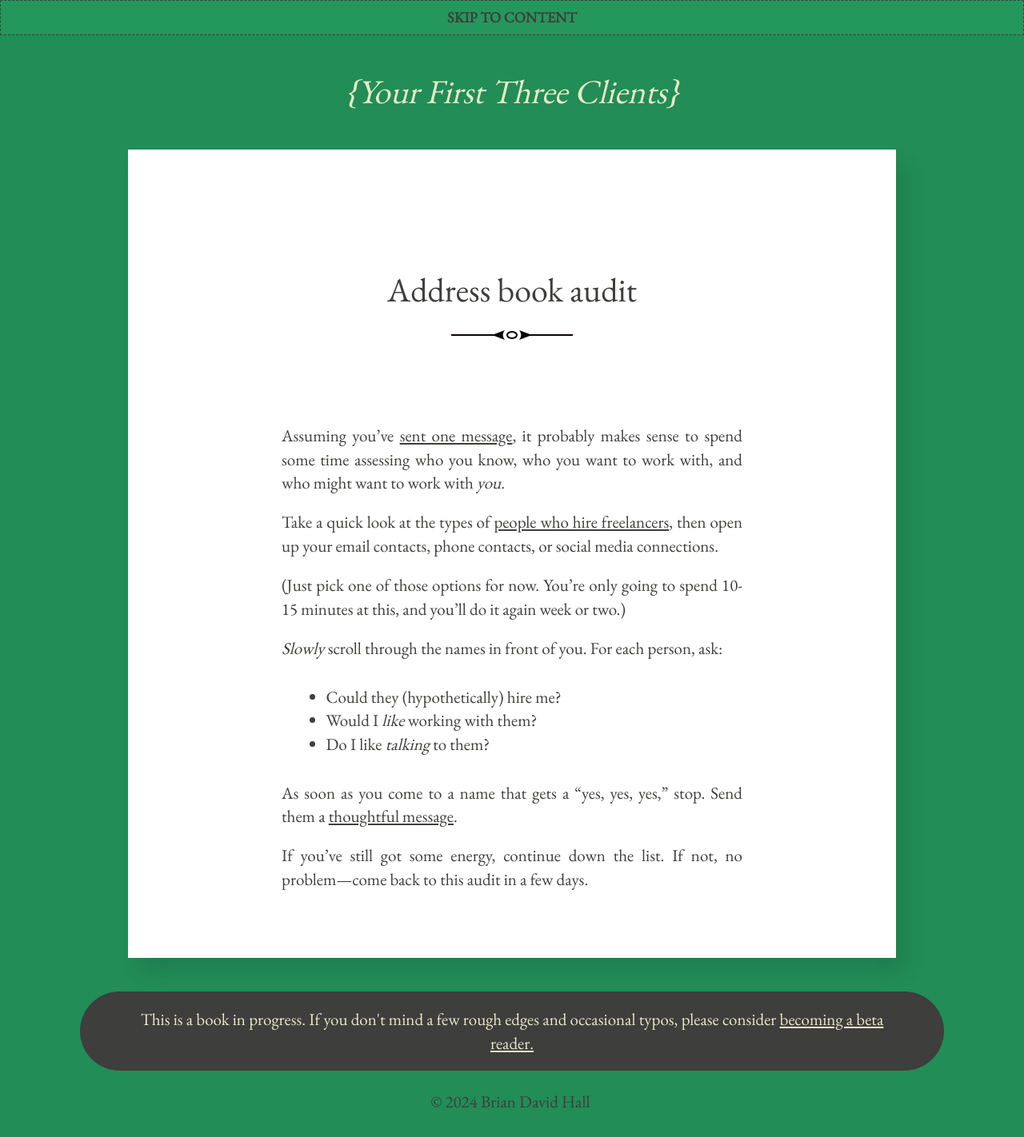
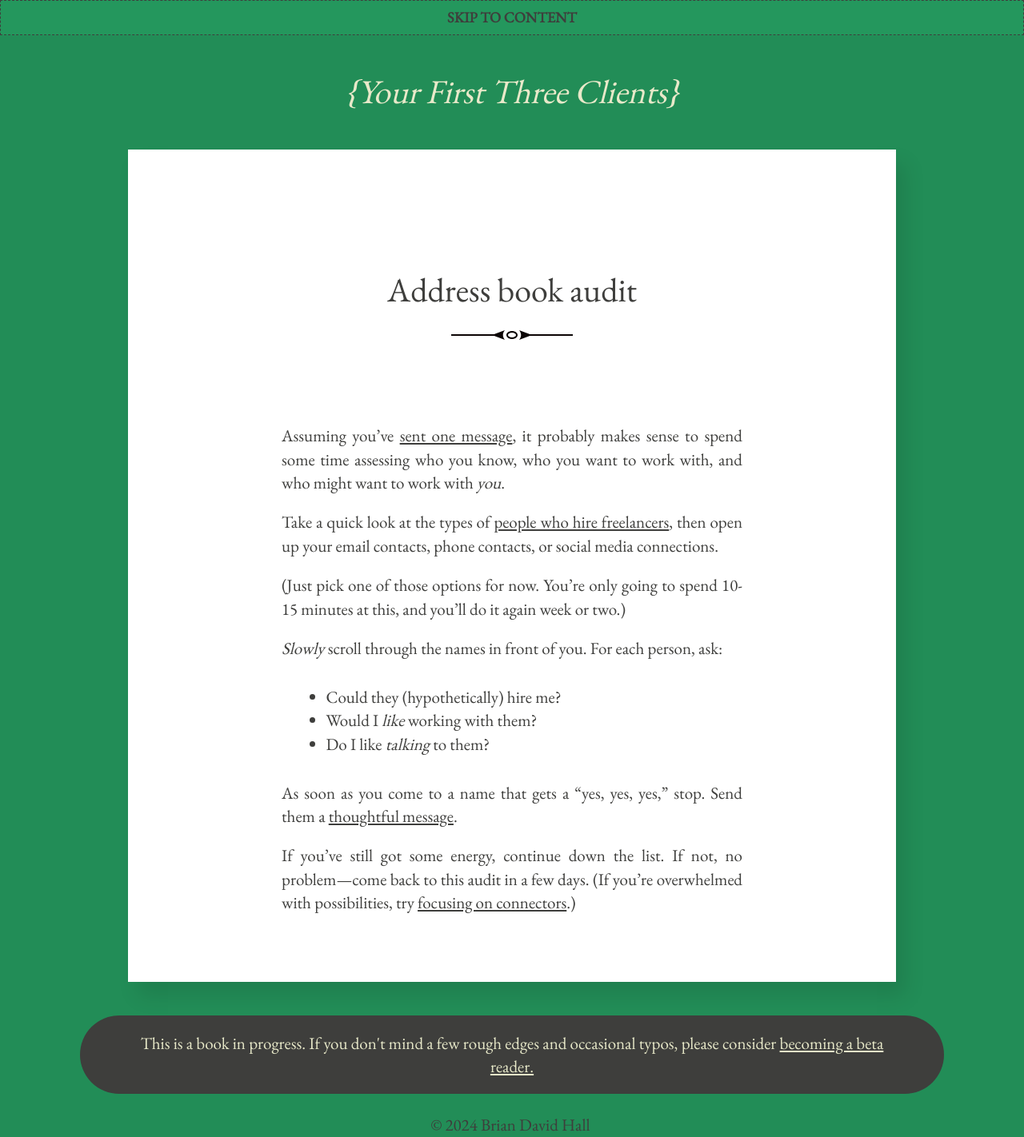
Before and after one commit to bruab/yourfirstthreeclients.com, a Jekyll site: the page built from _posts/2024-04-22-address-book-audit.md, in a window 1280 px wide. Shown: the whole page at 80% size. Built offline with Jekyll 4.4.1, drawn with Linux system fonts in a browser that asks for light colours; comment, search, counter and statistics services are not loaded; before the commit the page ends 1392 px from its top, so only the background shows below that.

Commit message:
add examples and connectors page

```diff
--- a/_posts/2024-04-22-address-book-audit.md
+++ b/_posts/2024-04-22-address-book-audit.md
@@ -17,4 +17,4 @@
 
 As soon as you come to a name that gets a "yes, yes, yes," stop. Send them a [thoughtful message](/thoughtful-messages/).
 
-If you've still got some energy, continue down the list. If not, no problem—come back to this audit in a few days.
+If you've still got some energy, continue down the list. If not, no problem—come back to this audit in a few days. (If you're overwhelmed with possibilities, try [focusing on connectors](/focus-on-connectors).)
--- a/_sass/_custom.scss
+++ b/_sass/_custom.scss
@@ -36,3 +36,20 @@
 .footer-cta a {
   color: #E8E9C9;
 }
+
+/* Actually style blockquotes, come on man */
+blockquote {
+  background: #f9f9f9;
+  border-left: 10px solid #ccc;
+  margin: 1.5em 10px;
+  padding: 0.5em 10px;
+  quotes: "\201C""\201D""\2018""\2019";
+}
+
+blockquote > * {
+  padding: 0 1em;
+}
+
+.post blockquote > p:last-of-type {
+  margin-bottom: 0px;
+}
```
Also changed, not shown: _layouts/example.html (added, +12 -0 lines), _posts/2024-06-25-focus-on-connectors.md (added, +12 -0 lines), examples/dear-friend-house-cleaning.md (added, +14 -0 lines), examples/index.md (added, +12 -0 lines), examples/referrals-from-my-sister.md (added, +16 -0 lines), 1 other file.
